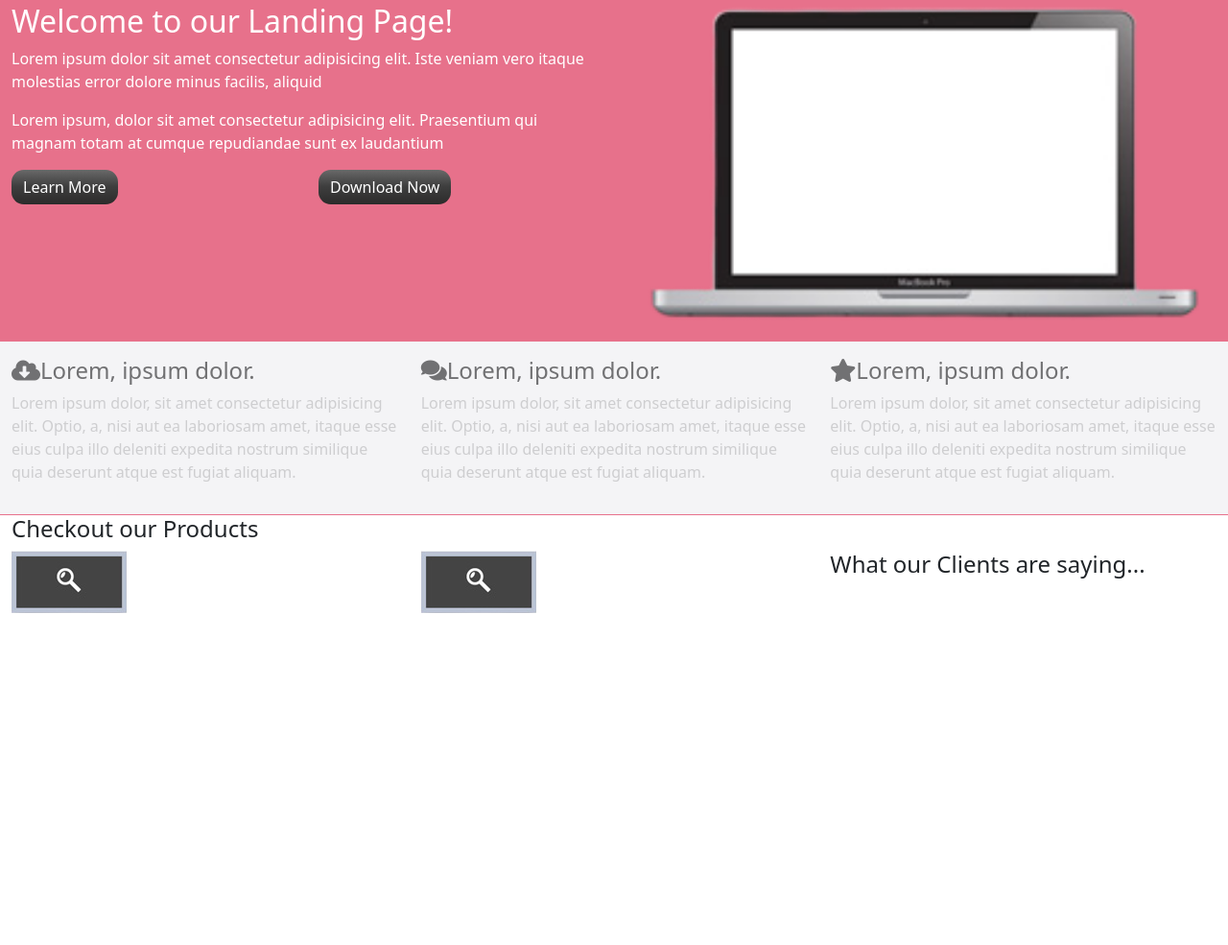
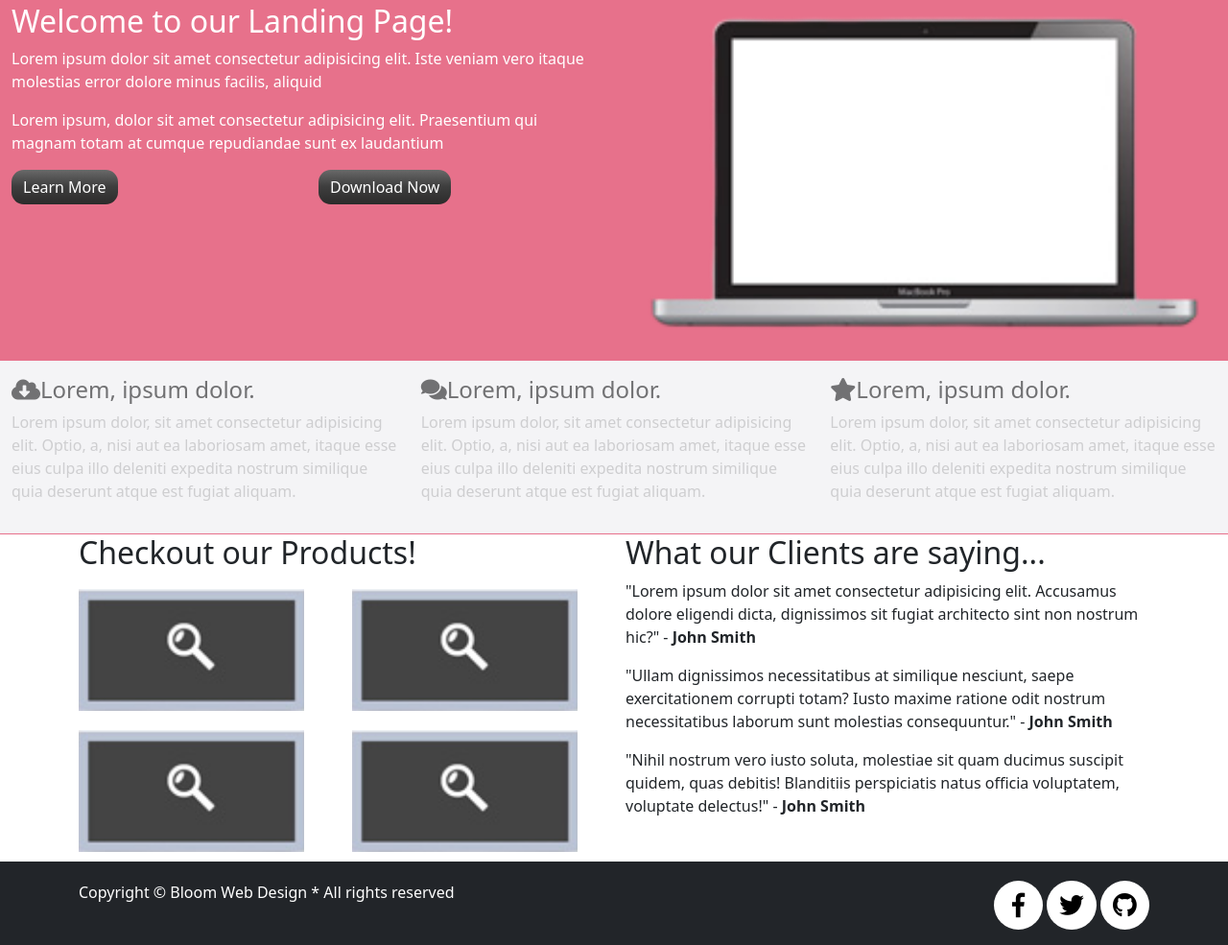
Before and after one commit to GrantEMcMillan/Bloom-Landing-Page, a plain HTML site: page index.html in a window 1280 px wide. Shown: the part 135-1120 px from the top of the page at 96% size. Before the commit the page ends 800 px from the top, so only its background shows below. Drawn offline with Linux system fonts and the light colour scheme; a web font is replaced by a local one.

Commit message:
complete footer

```diff
--- a/css/style.css
+++ b/css/style.css
@@ -53,6 +53,39 @@ header {
   color: #ceced0;
 }
 
+.img-fluid {
+  width: 90%;
+  margin: 10px 0px;
+}
+
+footer {
+  background-color: #222529;
+  padding-top: 20px;
+}
+
+footer p {
+  color: white;
+}
+
+footer ul {
+  padding: 0;
+  text-align: right;
+}
+
+footer li {
+  display: inline;
+}
+
+footer i {
+  padding: 1vw;
+  font-size: 2vw;
+  background-color: white;
+  border-radius: 50%;
+  color: black;
+  min-width: 4vw;
+  text-align: center;
+}
+
 @media (min-width: 1440px) {
   h4,
   p,
@@ -68,3 +101,5 @@ header {
     font-size: 3rem;
   }
 }
+
+@media (max-width: );
--- a/index.html
+++ b/index.html
@@ -115,32 +115,109 @@
       </div>
 
       <!-- Products -->
-      <div class="container-fluid">
+      <div class="products container">
         <div class="row">
-          <div class="col-4">
-            <h4>Checkout our Products</h4>
-          </div>
-        </div>
+          <div class="col-6">
+            <h2>Checkout our Products!</h2>
 
-        <!-- Magnifying Glasses Col 1-->
-        <div class="row">
-          <div class="col-4">
-            <img src="./images/magnifying_glass.png" alt="magnifying glass" />
-          </div>
+            <!-- Magniying Glasses Row 1 -->
+            <div class="row">
+              <div class="col-lg-6">
+                <img
+                  class="img-fluid"
+                  src="./images/magnifying_glass.png"
+                  alt="placeholder image"
+                />
+              </div>
+              <div class="col-lg-6">
+                <img
+                  class="img-fluid"
+                  src="./images/magnifying_glass.png"
+                  alt="placeholder image"
+                />
+              </div>
+            </div>
 
-          <!-- Magnifying Glasses Col 2 -->
-
-          <div class="col-4">
-            <img src="./images/magnifying_glass.png" alt="magnifying glass" />
+            <!-- Magnifying Glasses Row 2 -->
+            <div class="magnifying row">
+              <div class="col-lg-6">
+                <img
+                  class="img-fluid"
+                  src="./images/magnifying_glass.png"
+                  alt="placeholder image"
+                />
+              </div>
+              <div class="col-lg-6">
+                <img
+                  class="img-fluid"
+                  src="./images/magnifying_glass.png"
+                  alt="placeholder image"
+                />
+              </div>
+            </div>
           </div>
 
           <!-- Testimonials -->
-          <div class="col-4">
-            <h4>What our Clients are saying...</h4>
+          <div class="col-6">
+            <h2>What our Clients are saying...</h2>
+            <div class="row">
+              <div class="col">
+                <p>
+                  "Lorem ipsum dolor sit amet consectetur adipisicing elit.
+                  Accusamus dolore eligendi dicta, dignissimos sit fugiat
+                  architecto sint non nostrum hic?" -
+                  <strong>John Smith</strong>
+                </p>
+              </div>
+            </div>
+            <div class="row">
+              <div class="col">
+                <p>
+                  "Ullam dignissimos necessitatibus at similique nesciunt, saepe
+                  exercitationem corrupti totam? Iusto maxime ratione odit
+                  nostrum necessitatibus laborum sunt molestias consequuntur." -
+                  <strong>John Smith</strong>
+                </p>
+              </div>
+            </div>
+            <div class="row">
+              <div class="col">
+                <p>
+                  "Nihil nostrum vero iusto soluta, molestiae sit quam ducimus
+                  suscipit quidem, quas debitis! Blanditiis perspiciatis natus
+                  officia voluptatem, voluptate delectus!" -
+                  <strong>John Smith</strong>
+                </p>
+              </div>
+            </div>
           </div>
         </div>
       </div>
     </main>
+    <footer>
+      <div class="container">
+        <div class="row justify-content-between">
+          <div class="col-8">
+            <p>Copyright &copy; Bloom Web Design * All rights reserved</p>
+          </div>
+          <div class="col-4">
+            <ul>
+              <li>
+                <a href="#"><i class="fab fa-facebook-f"></i></a>
+              </li>
+
+              <li>
+                <a href="#"><i class="fab fa-twitter"></i></a>
+              </li>
+
+              <li>
+                <a href="#"><i class="fab fa-github"></i></a>
+              </li>
+            </ul>
+          </div>
+        </div>
+      </div>
+    </footer>
     <script src="./js/bootstrap.bundle.js"></script>
     <script src="./js/bootstrap.js"></script>
   </body>
```
